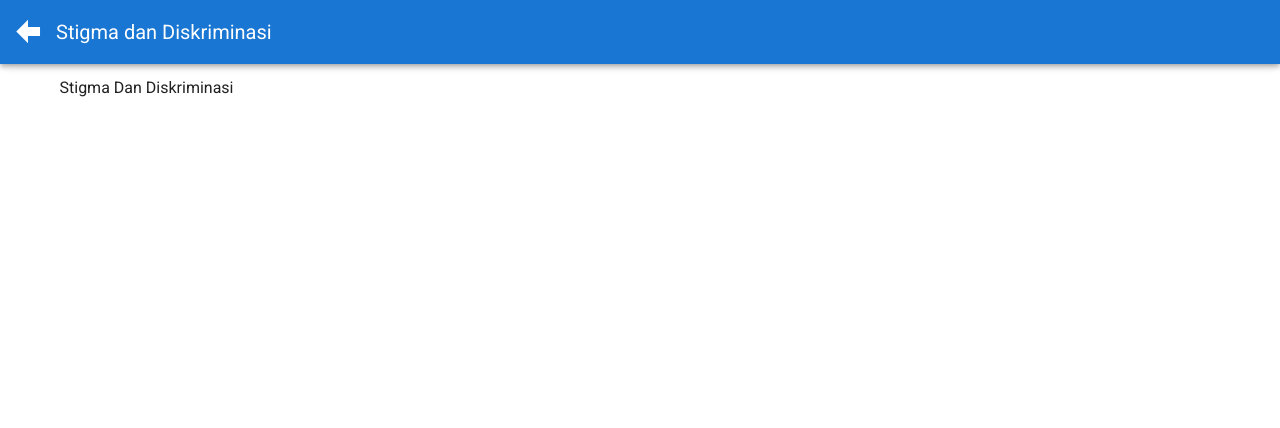
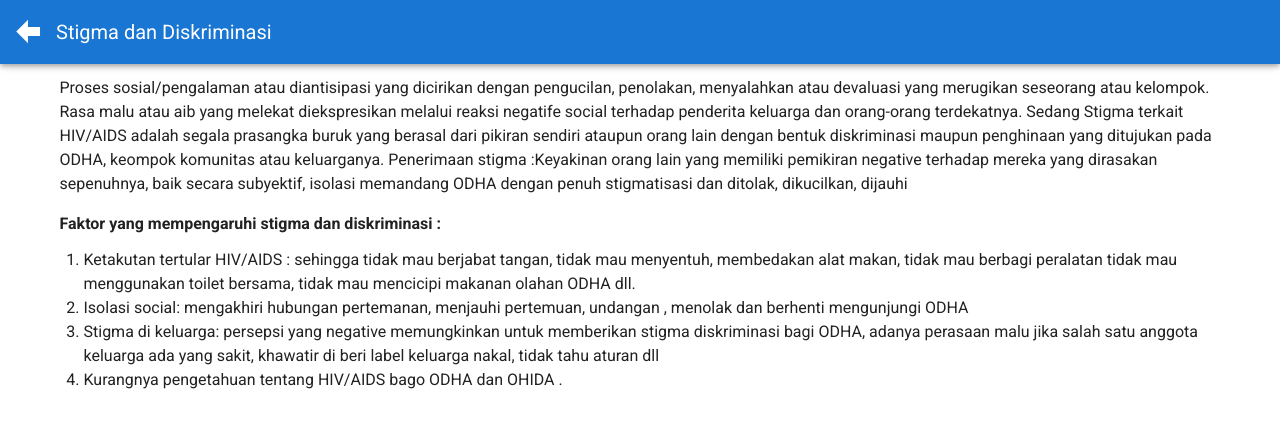
Before and after one commit to vhalegax/retensi-arv, a Nuxt app: page /informasi-hiv-aids-dan-retensi/stigma-dan-diskiriminasi in a window 1280 px wide. Shown: the top 428 px of the page. Built offline with nearby package versions, Linux system fonts and the light colour scheme.

Commit message:
Update content

```diff
--- a/pages/index.vue
+++ b/pages/index.vue
@@ -16,13 +16,13 @@
 
       <v-col cols="12" class="mb-2">
         <v-alert class="mb-0 black--text" border="left" color="secondary" dense>
-          3 Hari, Periksa Kesehatan Berikutnya
+          26 Hari, Periksa Kesehatan Berikutnya
         </v-alert>
       </v-col>
 
       <v-col cols="12" class="mb-2">
         <v-alert class="mb-0 black--text" border="left" color="secondary" dense>
-          23 Desember 2020, Pengambilan ARV Berikutnya
+          26 Desember 2021, Pengambilan ARV Berikutnya
         </v-alert>
       </v-col>
     </v-row>
--- a/pages/informasi-hiv-aids-dan-retensi/hal-penting-dalam-retensi.vue
+++ b/pages/informasi-hiv-aids-dan-retensi/hal-penting-dalam-retensi.vue
@@ -1,7 +1,12 @@
 <template>
   <v-row>
     <v-col>
-      <h4> 1. Patuh program pengobatan ARV </h4>
+      <b>Patuh Program pengobatan ARV :</b>
+      <ol class="mt-3">
+        <li>
+          Patuh terhadap konsumsi ARV, patuh periksa fisik dan periksa laborat
+        </li>
+      </ol>
     </v-col>
   </v-row>
 </template>
--- a/pages/informasi-hiv-aids-dan-retensi/mengenal-hiv-aids/pencegahan-penularan-dan-pengobatan-hiv-aids/info-kelengkapan-terapi-arv/mengenal-arv.vue
+++ b/pages/informasi-hiv-aids-dan-retensi/mengenal-hiv-aids/pencegahan-penularan-dan-pengobatan-hiv-aids/info-kelengkapan-terapi-arv/mengenal-arv.vue
@@ -1,5 +1,12 @@
 <template>
   <v-row>
-    <v-col> Mengenal ARV </v-col>
+    <v-col>
+      Jenis obat HIV/AIDS untuk ODHA yang bermanfaat untuk meminimalisir
+      replikasi virus HIV dan menuntut konsekuensi keteraturan konsumsi bagi
+      ODHA yang sudah menyataan siap melakukan program pengobatan. ARV
+      dianjurkan untuk mereka yang sudah dinyatakan positif HIV/AIDS. bagi
+      seseorang sangat beragam. Setelah konsumsi ARV beberapa ODHA tidak
+      terkendala, namun ada juga yang mengalami efek samping.
+    </v-col>
   </v-row>
 </template>
--- a/pages/informasi-hiv-aids-dan-retensi/mengenal-hiv-aids/pencegahan-penularan-dan-pengobatan-hiv-aids/info-kelengkapan-terapi-arv/pentingnya-tertib-administrasi-untuk-terapi-arv.vue
+++ b/pages/informasi-hiv-aids-dan-retensi/mengenal-hiv-aids/pencegahan-penularan-dan-pengobatan-hiv-aids/info-kelengkapan-terapi-arv/pentingnya-tertib-administrasi-untuk-terapi-arv.vue
@@ -1,5 +1,34 @@
 <template>
   <v-row>
-    <v-col> Pentingnya tertib administrasi untuk terapi ARV </v-col>
+    <v-col>
+      <ol>
+        <li>
+          <b>Memahami kelengkapan administrasi Pengobatan dan komitmen ARV :</b>
+          <br />
+          Tertib administrasi wajib bagi semua penderita yang telah memutuskan
+          untuk ARV bagi ODHA ataupun yang LTFU. Tertib administrasi data bagi
+          ODHA atau PMO bertujuan meminimalisir ketidaktepatan data Catatan
+          medik, pemalsuan keterangan tempat tinggal, Nomor telepon dan lainnya.
+        </li>
+        <br />
+        <li>
+          <b>
+            Mereka yang sakit HIV/AIDS diharapkan memenuhi adminisrasi antara
+            lain:
+          </b>
+          <br />
+          <ul>
+            <li>Membawa/ mengumpulkan KK atau KTP ODHA/OHIDA/PMO.</li>
+            <li>Memberikan Alamat asli atau domisili saat ini</li>
+            <li>Memberikan No Hp yang aktif ODHA/OHIDA /PMO minimal 2 no Hp</li>
+            <li>Mengisi formulir inform consent pengobatan ARV</li>
+            <li>
+              Menandatangani kelengkapan kesiapan pengobatan ARV dan komitmen
+              internal lain sesuai program pengobatan ARV
+            </li>
+          </ul>
+        </li>
+      </ol>
+    </v-col>
   </v-row>
 </template>
--- a/pages/informasi-hiv-aids-dan-retensi/mengenal-hiv-aids/pengertian-hiv-aids.vue
+++ b/pages/informasi-hiv-aids-dan-retensi/mengenal-hiv-aids/pengertian-hiv-aids.vue
@@ -1,5 +1,24 @@
 <template>
   <v-row>
-    <v-col> Pengertian HIV/AIDS </v-col>
+    <v-col>
+      <ol>
+        <li>
+          Pengertian HIV/AIDS: Penyakit yang disebabkan oleh virus HIV dan
+          menyerang sistem kekebalan tubuh dengan cara mereplikasi diri pada RNA
+        </li>
+        <li>
+          Virus HIV : Human deviciency virus merupakan jenis virus penyebab HIV
+        </li>
+        <li>
+          AIDS : Penyakit dengan gejala yang bersamaan karena sistem kekebalan
+          tubuh yang melemah.
+        </li>
+
+        <li>
+          Stadium HIV/AIDS dibedakan menjadi stadium I sampai dengan 4 dengan
+          ciri yang beragam.
+        </li>
+      </ol>
+    </v-col>
   </v-row>
 </template>
--- a/pages/informasi-hiv-aids-dan-retensi/pentingnya-Ketaatan-program-hiv-aids.vue
+++ b/pages/informasi-hiv-aids-dan-retensi/pentingnya-Ketaatan-program-hiv-aids.vue
@@ -1,5 +1,21 @@
 <template>
   <v-row>
-    <v-col> Pentingnya Ketaatan Program HIV/AIDS (RETENSI) </v-col>
+    <v-col>
+      <b>Pentingnya ketaatan program HIV/AIDS = Taat terhadap program ARV</b>
+      <ol class="mt-3">
+        <li>
+          Pengambilan ARV sebaiknya tidak terlambat (teratur sebulan sekali)
+        </li>
+        <li>
+          Mengkonsumsi ARV teratur sesuai dosis dan jumlah yang dianjurkan
+        </li>
+        <li>Mengunjungi layanan kesehatan sebulan sekali</li>
+        <li>
+          Mengunjungi laboratorium sesuai anjuran yang diharapkan untuk periksa
+          CD4 atau periksa laboratorium VL per enambulan, satu tahun atau sesuai
+          yang dianjutrkan
+        </li>
+      </ol>
+    </v-col>
   </v-row>
 </template>
--- a/pages/informasi-hiv-aids-dan-retensi/stigma-dan-diskiriminasi.vue
+++ b/pages/informasi-hiv-aids-dan-retensi/stigma-dan-diskiriminasi.vue
@@ -1,5 +1,40 @@
 <template>
   <v-row>
-    <v-col> Stigma Dan Diskriminasi </v-col>
+    <v-col>
+      <p>
+        Proses sosial/pengalaman atau diantisipasi yang dicirikan dengan
+        pengucilan, penolakan, menyalahkan atau devaluasi yang merugikan
+        seseorang atau kelompok. Rasa malu atau aib yang melekat diekspresikan
+        melalui reaksi negatife social terhadap penderita keluarga dan
+        orang-orang terdekatnya. Sedang Stigma terkait HIV/AIDS adalah segala
+        prasangka buruk yang berasal dari pikiran sendiri ataupun orang lain
+        dengan bentuk diskriminasi maupun penghinaan yang ditujukan pada ODHA,
+        keompok komunitas atau keluarganya. Penerimaan stigma :Keyakinan orang
+        lain yang memiliki pemikiran negative terhadap mereka yang dirasakan
+        sepenuhnya, baik secara subyektif, isolasi memandang ODHA dengan penuh
+        stigmatisasi dan ditolak, dikucilkan, dijauhi
+      </p>
+
+      <b>Faktor yang mempengaruhi stigma dan diskriminasi :</b>
+      <ol class="mt-3">
+        <li>
+          Ketakutan tertular HIV/AIDS : sehingga tidak mau berjabat tangan,
+          tidak mau menyentuh, membedakan alat makan, tidak mau berbagi
+          peralatan tidak mau menggunakan toilet bersama, tidak mau mencicipi
+          makanan olahan ODHA dll.
+        </li>
+        <li>
+          Isolasi social: mengakhiri hubungan pertemanan, menjauhi pertemuan,
+          undangan , menolak dan berhenti mengunjungi ODHA
+        </li>
+        <li>
+          Stigma di keluarga: persepsi yang negative memungkinkan untuk
+          memberikan stigma diskriminasi bagi ODHA, adanya perasaan malu jika
+          salah satu anggota keluarga ada yang sakit, khawatir di beri label
+          keluarga nakal, tidak tahu aturan dll
+        </li>
+        <li>Kurangnya pengetahuan tentang HIV/AIDS bago ODHA dan OHIDA .</li>
+      </ol>
+    </v-col>
   </v-row>
 </template>
--- a/pages/profil/index.vue
+++ b/pages/profil/index.vue
@@ -1,6 +1,6 @@
 <template>
   <v-form>
-    <v-container class="pa-0">
+    <v-container class="pa-0 mb-6">
       <v-row>
         <v-col cols="12" sm="6" md="3">
           <v-text-field
@@ -8,6 +8,14 @@
             placeholder="NIK"
             value="0847783223218732"
             type="number"
+            filled
+          ></v-text-field>
+
+          <v-text-field
+            label="Nama"
+            placeholder="Nama"
+            value="Alexander Suep"
+            type="text"
             filled
           ></v-text-field>
 
@@ -47,6 +55,14 @@
           ></v-text-field>
 
           <v-text-field
+            label="Nama Keluarga"
+            placeholder="Nama Keluarga"
+            value="Kristo"
+            type="text"
+            filled
+          ></v-text-field>
+
+          <v-text-field
             label="Nomor Telp Keluarga"
             placeholder="Nomor Telp Keluarga"
             value="089323289321"
--- a/pages/terapi-sehatku/infeksi-oppurtunistik.vue
+++ b/pages/terapi-sehatku/infeksi-oppurtunistik.vue
@@ -43,7 +43,7 @@ export default {
     return {
       inffectionOppurtunisticts: [
         'Diare',
-        'Tuber Kolosius',
+        'Tuberkulosis /TB paru/',
         'Infeksi Jamur (mulut, kulit, kuku, dll)',
         'Radang Paru (Pneumonia)',
         'Radang Selaput Otak (Meningitis)',
@@ -53,7 +53,7 @@ export default {
         'Pneumocytis Carinii (PCP)',
         'Lainnya',
       ],
-      inffectionOppurtunistictSelected: 'Tuber Kolosius',
+      inffectionOppurtunistictSelected: 'Diare',
     }
   },
 }
```
